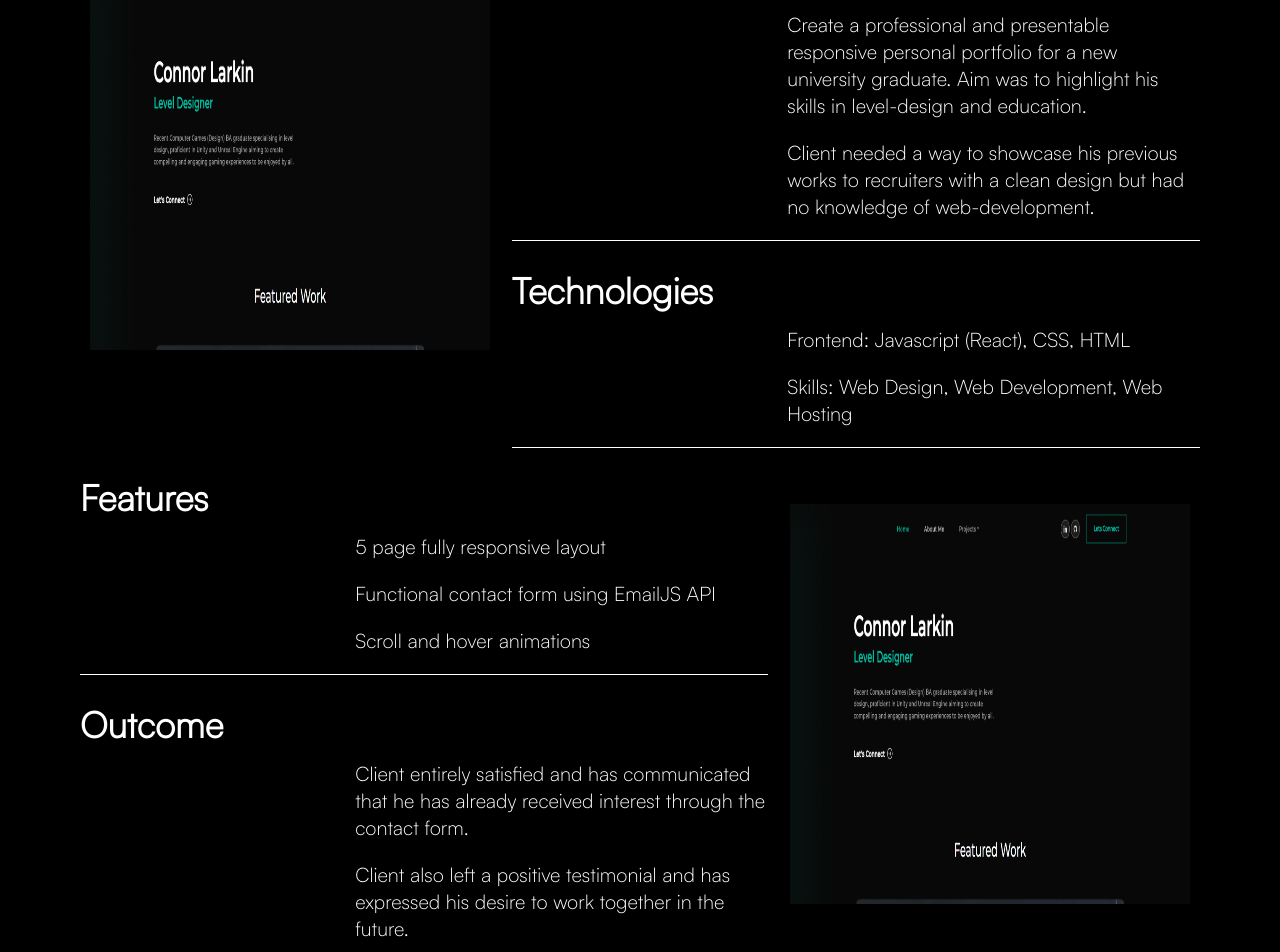
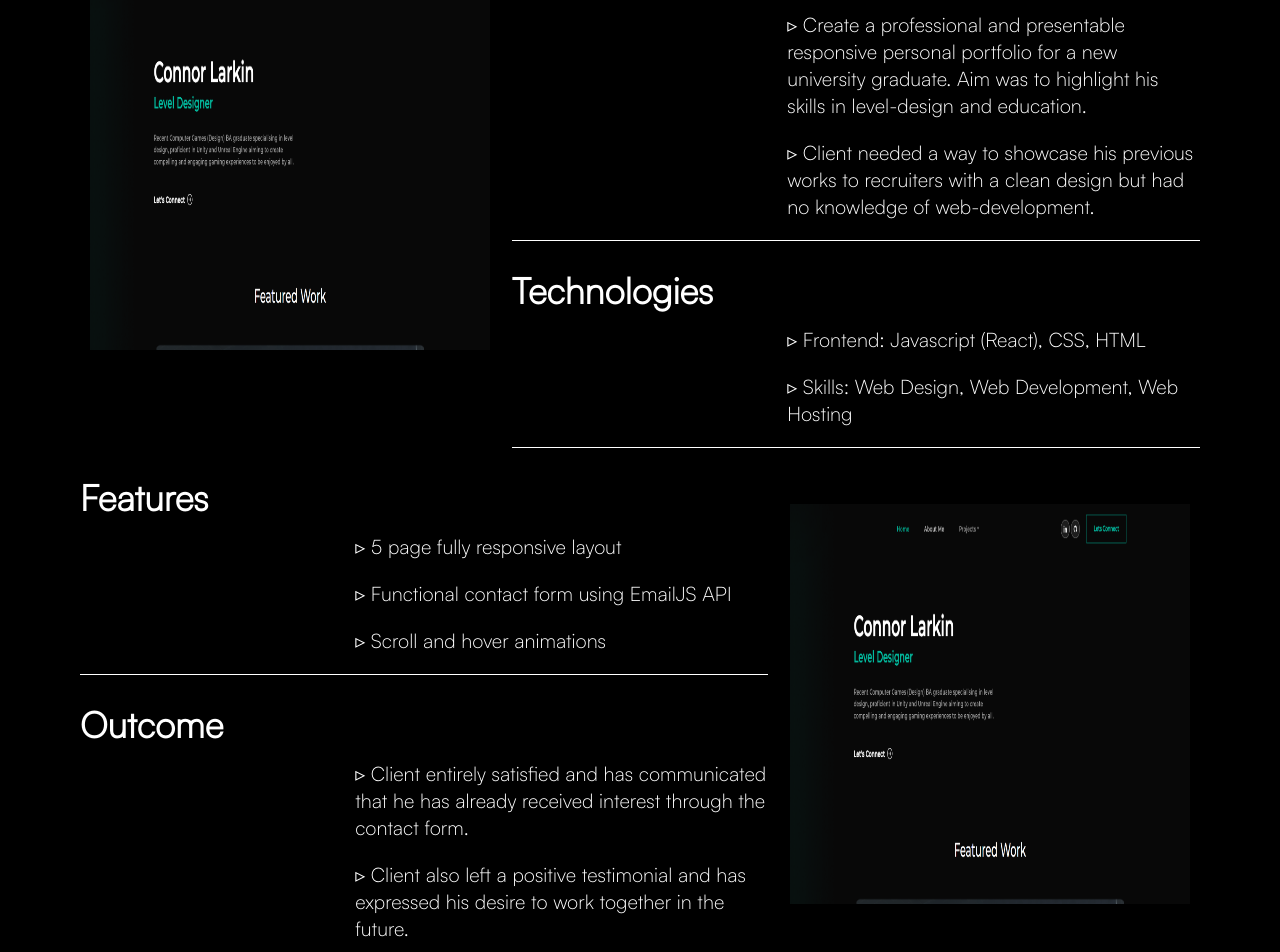
Before and after one commit to BenW2k/Portfolio, a Next.js app in the folder frontend/: page /work/resume in a window 1280 px wide. Shown: the part 960-1912 px from the top of the page. Built offline with nearby package versions, Linux system fonts and the light colour scheme.

Commit message:
+images, video and paragraph changes

```diff
--- a/frontend/app/work/resume/page.tsx
+++ b/frontend/app/work/resume/page.tsx
@@ -8,6 +8,9 @@ export default function Synergy() {
   return (
     <div className={styles.content}>
       <div className={styles.header}>
+        <video autoPlay muted loop className={styles["video-background"]}>
+          <source src="/green_video.mp4" type="video/mp4" />
+        </video>
         <h1 className={styles["page-title"]}>Level Designer Portfolio</h1>
       </div>
       <Image src={img} className={styles.img1} alt="image" />
@@ -16,12 +19,12 @@ export default function Synergy() {
           <h3 className={styles["section-title"]}>Mission</h3>
           <div className={styles["section-body"]}>
             <p>
-              Create a professional and presentable responsive personal
+              ▹ Create a professional and presentable responsive personal
               portfolio for a new university graduate. Aim was to highlight his
               skills in level-design and education.
             </p>
             <p>
-              Client needed a way to showcase his previous works to recruiters
+              ▹ Client needed a way to showcase his previous works to recruiters
               with a clean design but had no knowledge of web-development.
             </p>
           </div>
@@ -29,8 +32,8 @@ export default function Synergy() {
         <div className={styles.section1}>
           <h3 className={styles["section-title"]}>Technologies</h3>
           <div className={styles["section-body"]}>
-            <p>Frontend: Javascript (React), CSS, HTML </p>
-            <p>Skills: Web Design, Web Development, Web Hosting</p>
+            <p>▹ Frontend: Javascript (React), CSS, HTML </p>
+            <p>▹ Skills: Web Design, Web Development, Web Hosting</p>
           </div>
         </div>
       </div>
@@ -39,9 +42,9 @@ export default function Synergy() {
         <div className={styles.section2}>
           <h3 className={styles["section-title"]}>Features</h3>
           <div className={styles["section-body"]}>
-            <p>5 page fully responsive layout</p>
-            <p>Functional contact form using EmailJS API</p>
-            <p>Scroll and hover animations</p>
+            <p>▹ 5 page fully responsive layout</p>
+            <p>▹ Functional contact form using EmailJS API</p>
+            <p>▹ Scroll and hover animations</p>
           </div>
         </div>
         <div className={styles.section2}>
@@ -49,11 +52,11 @@ export default function Synergy() {
           <div className={styles["section-body"]}>
             <p> </p>
             <p>
-              Client entirely satisfied and has communicated that he has already
-              received interest through the contact form.
+              ▹ Client entirely satisfied and has communicated that he has
+              already received interest through the contact form.
             </p>
             <p>
-              Client also left a positive testimonial and has expressed his
+              ▹ Client also left a positive testimonial and has expressed his
               desire to work together in the future.{" "}
             </p>
           </div>
```
